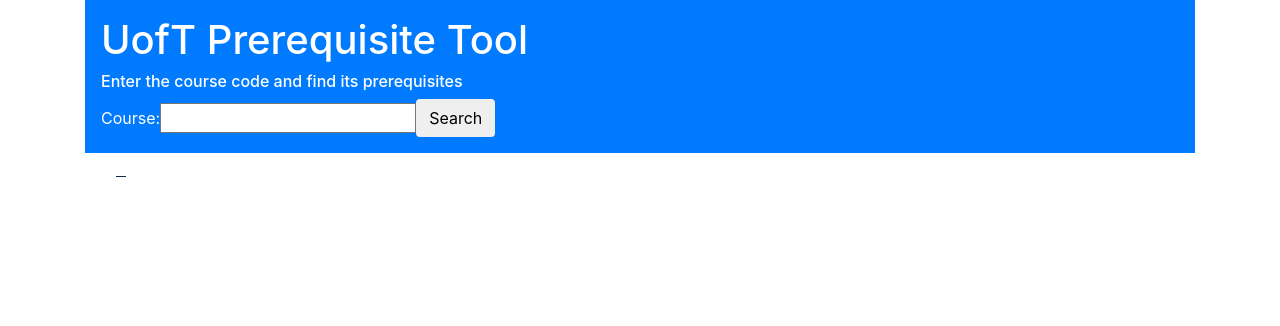
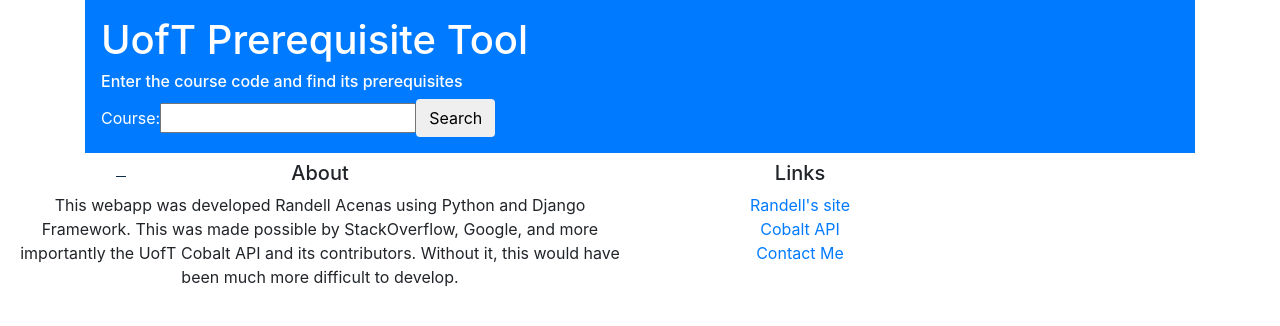
Before and after one commit to ranacenas/UofT-Pathway, a Django app: template UofT/templates/UofT/UofTpreReq.html in a window 1280 px wide. Shown: the top 326 px of the page. Run offline with Django 3.2, Linux system fonts and the light colour scheme; the template is opened without the code that fills it: values that come from a table or form of the project are taken from there, others are empty; some libraries are stand-ins or nearby versions.

Commit message:
update html

```diff
--- a/UofT/templates/UofT/UofTpreReq.html
+++ b/UofT/templates/UofT/UofTpreReq.html
@@ -134,7 +134,33 @@
 </div>
 
 
+<footer class="page-footer font-small">
+    <div class="container-fluid text-center md-left">
+        <div class="row">
+            <div class="col-md-6 mt-md-0 mt-3">
+                <h5>About</h5>
+                <p>This webapp was developed Randell Acenas using Python and Django Framework. This was made possible by StackOverflow, Google, and more importantly the UofT Cobalt API and its contributors. Without it, this would have been much more difficult to develop.</p>
+            </div>
+            <div class="col-md-3 mb-md-0 mb-3">
+                <h5>Links</h5>
+                <ul class="list-unstyled">
+                    <li>
+                        <a href=randell.herokuapp.com>Randell's site</a>
+                    </li>
+                    <li>
+                        <a href=https://cobalt.qas.im>Cobalt API</a>
+                    </li>
+                    <li>
+                        <a href="mailto:randell.acenas@mail.utoronto.ca" target="_top">Contact Me</a>
+                    </li>
 
+
+                </ul>
+
+            </div>
+        </div>
+    </div>
+</footer>
 
 
 <link rel="stylesheet" href="https://maxcdn.bootstrapcdn.com/bootstrap/4.1.0/css/bootstrap.min.css">
```
